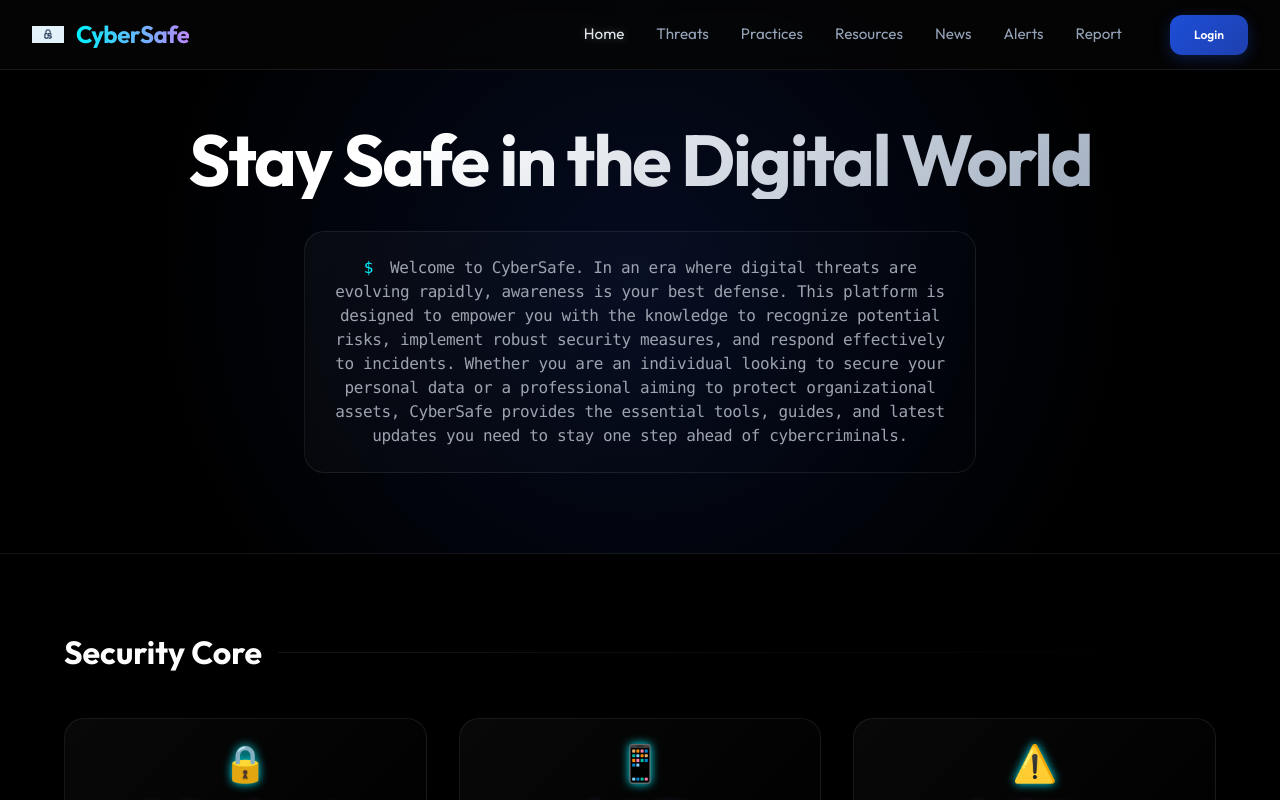
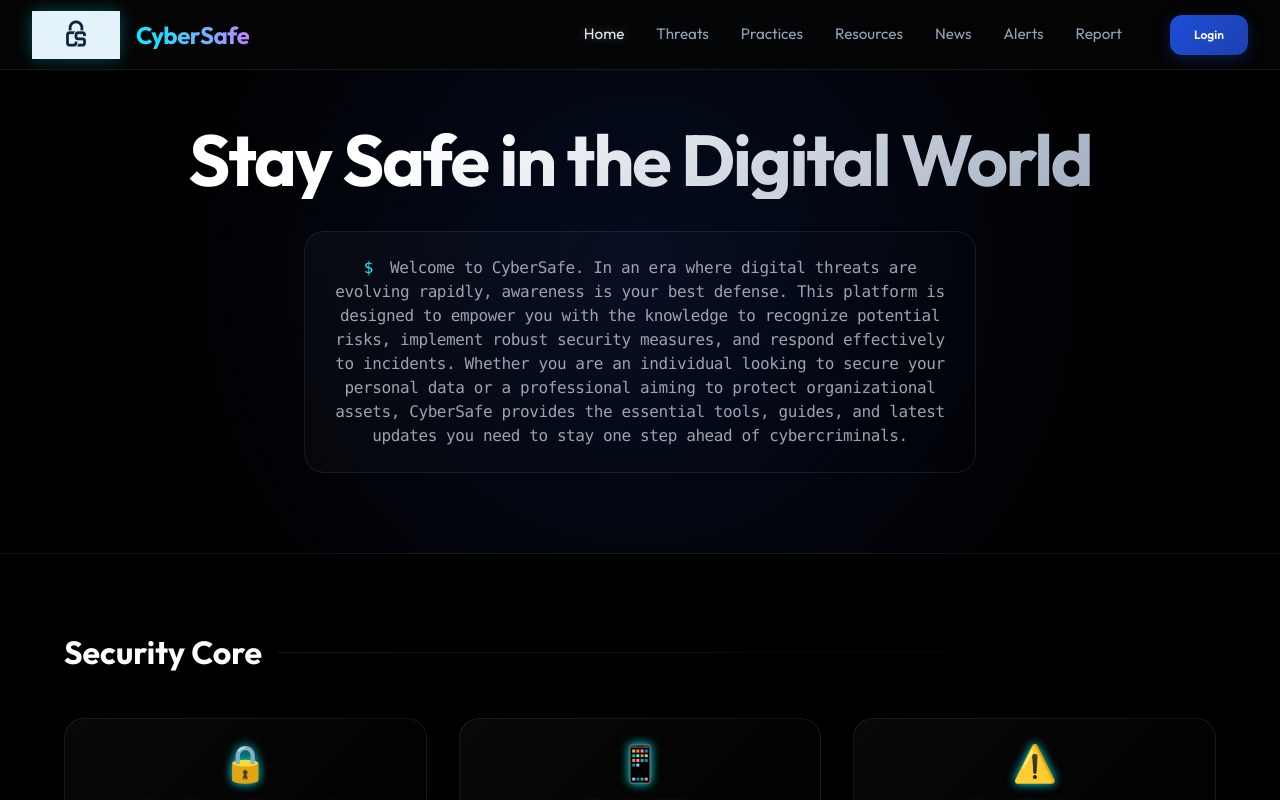
Before and after one commit to HammadAhmedCheema/CyberSafe, a React (Vite) app: page / in a window 1280 px wide. Shown: the top 800 px of the page. Built offline with nearby package versions, Linux system fonts and the light colour scheme; no server answers.

Commit message:
Fix logo stretching and enhance header branding

```diff
--- a/src/components/Header.jsx
+++ b/src/components/Header.jsx
@@ -19,9 +19,13 @@ const Header = () => {
     return (
         <header className="header">
             <div className="header-container">
-                <div className="flex items-center gap-3">
-                    <img src="/logo.png" alt="CyberSafe Logo" className="w-8 h-8 object-contain" />
-                    <h1 className="logo">CyberSafe</h1>
+                <div className="flex items-center gap-4">
+                    <img
+                        src="/logo.png"
+                        alt="CyberSafe"
+                        className="h-12 w-auto object-contain drop-shadow-[0_0_8px_rgba(0,242,255,0.3)] transition-transform hover:scale-105"
+                    />
+                    <h1 className="logo text-2xl">CyberSafe</h1>
                 </div>
                 {/* Simple Menu Toggle instead of "three lines" if user prefers, but standard hamburger with md:hidden is usually best.
                     However, the user said "remove the three lines". I will replace it with a "MENU" text button for a cleaner cyber look. */}
```
